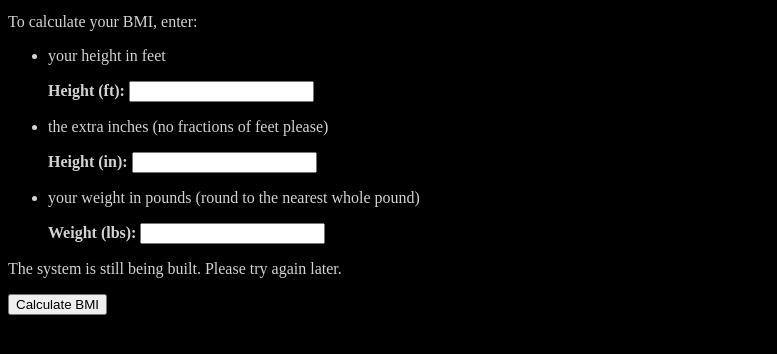
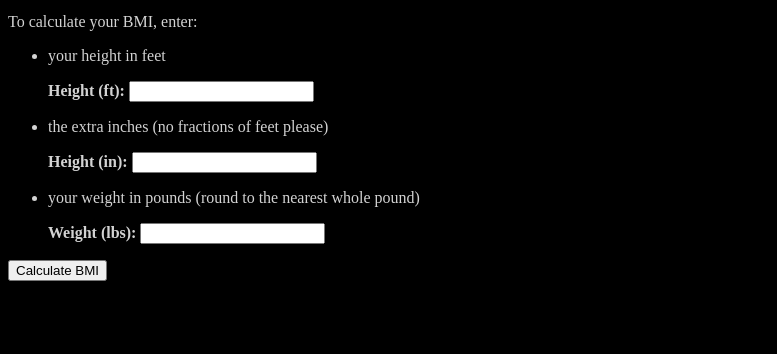
Before and after one commit to Jonascripts/SWQA-HW-3, a plain HTML site: page index.html in a window 1280 px wide. Shown: the part 76-430 px from the top of the page, without its empty margins (0-777 px from the left). Drawn offline with Linux system fonts and the light colour scheme.

Commit message:
Update index.html

```diff
--- a/index.html
+++ b/index.html
@@ -89,7 +89,7 @@
             <input type="text" id="weightpoundscheck"/>
          </form>
       </ul>
-      <p id="BMIresult">The system is still being built. Please try again later.</p>
+      <p id="BMIresult"></p>
       <p id="BMIrange"></p>
       <form>
          <input type="button" value="Calculate BMI" onClick="calculateBMI()" />
```
